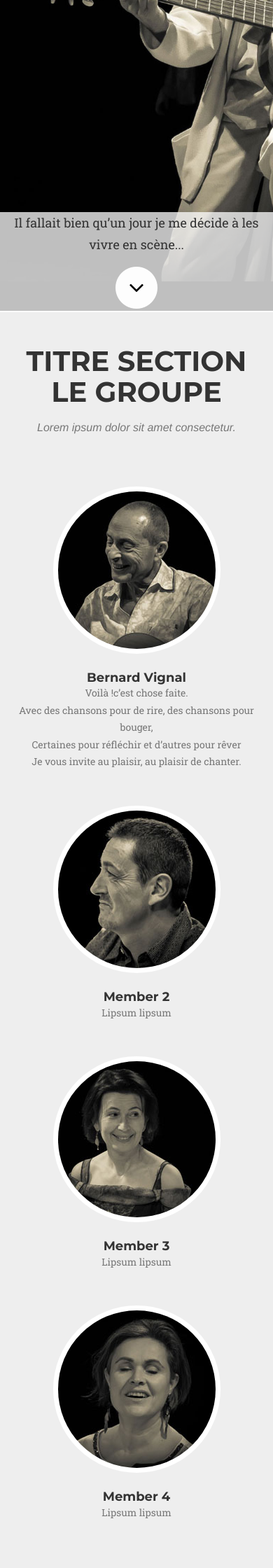
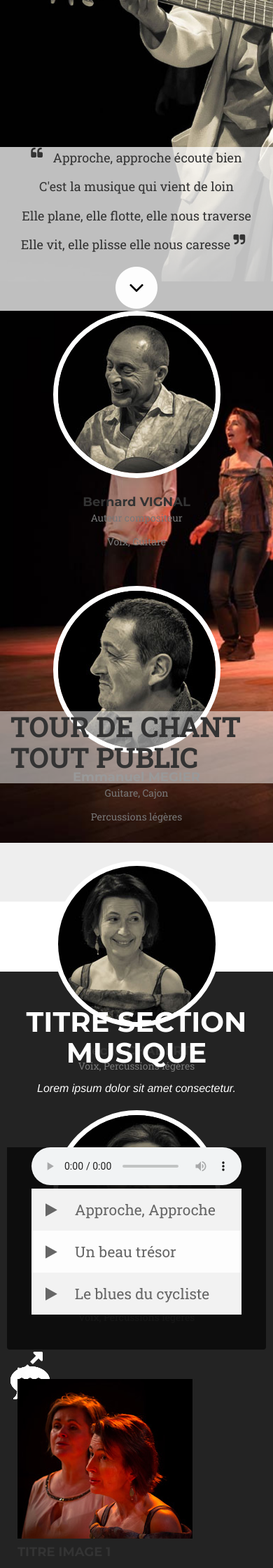
Before and after one commit to Puzzlout/VignalEnChanson, a PHP site: page /index.html in a window 390 px wide. Shown: the part 400-2640 px from the top of the page at 70% size. Run offline with PHP 8.4, Linux system fonts and the light colour scheme; some libraries are stand-ins or nearby versions; some web fonts are replaced.

Commit message:
#24 (team section: tablet and deskop design)

```diff
--- a/css/agency.css
+++ b/css/agency.css
@@ -401,6 +401,86 @@ section h3.section-subheading {
   text-transform: none;
 }
 
+#team {
+  padding:0;
+  height:100vh;
+}
+#team .hero {
+  background-image: url("../img/team-bg.jpg");
+  top: 0;
+}
+@media (min-width: 992px) {
+  #team .hero {
+    background-image: url("../img/team-bg.jpg");
+  }
+}
+@media (max-width: 992px) {
+  #team .hero {
+    background-image: url("../img/team-bg-992w.jpg");
+  }
+}
+@media (max-width: 768px) {
+  #team .hero {
+    background-image: url("../img/team-bg-768w.jpg");
+  }
+}
+
+#team .team-catchphrase {
+  position: absolute;
+  bottom: 100px;
+  bottom: 10vh;
+}
+#team .team-catchphrase h2 {
+  font-family: "Roboto Slab", "Helvetica Neue", Helvetica, Arial, sans-serif;
+}
+#team .overlay-white {
+  background: rgba(255,255,255,0.5);
+  font-size: 50px;
+}
+.team-member-bubble {
+
+}
+.team-member-bubble .fa {
+  color: #fff;
+  font-size: 4em;
+}
+.team-member-outerLeft {
+  position: absolute;
+}
+.team-member-innerLeft {
+  position: absolute;
+}
+.team-member-innerRight {
+  position: absolute;
+}
+.team-member-outerRight {
+  position: absolute;
+}
+
+.team-member {
+  text-align: center;
+  margin-bottom: 50px;
+}
+.team-member img {
+  margin: 0 auto;
+  border: 7px solid white;
+}
+.team-member h4 {
+  margin-top: 25px;
+  margin-bottom: 0;
+  text-transform: none;
+}
+.team-member p {
+  margin-top: 0;
+}
+
+@media (min-width: 768px) {
+
+  .team-member {
+    display: none;
+  }
+}
+
 #music .container {
   padding: 50px 10px;
 }
@@ -550,22 +630,6 @@ span.fa {
   }
 }
 
-.team-member {
-  text-align: center;
-  margin-bottom: 50px;
-}
-.team-member img {
-  margin: 0 auto;
-  border: 7px solid white;
-}
-.team-member h4 {
-  margin-top: 25px;
-  margin-bottom: 0;
-  text-transform: none;
-}
-.team-member p {
-  margin-top: 0;
-}
 aside.clients img {
   margin: 50px auto;
 }
--- a/index.html
+++ b/index.html
@@ -49,7 +49,7 @@
                     data-target="#bs-example-navbar-collapse-1">
                 <span class="sr-only">Toggle navigation</span> Menu <i class="fa fa-bars"></i>
             </button>
-            <a class="navbar-brand page-scroll" href="#page-top">Vignal en chanson</a>
+            <!--<a class="navbar-brand page-scroll" href="#page-top">Vignal en chanson</a>-->
         </div>
 
         <!-- Collect the nav links, forms, and other content for toggling -->
@@ -62,16 +62,16 @@
                     <a class="page-scroll" href="#header">Accueil</a>
                 </li>
                 <li>
-                    <a class="page-scroll" href="#team">A propos</a>
+                    <a class="page-scroll" href="#team">Scène</a>
                 </li>
                 <li>
-                    <a class="page-scroll" href="#music">Musique</a>
+                    <a class="page-scroll" href="#music">Extraits</a>
                 </li>
                 <li>
-                    <a class="page-scroll" href="#gallery">Photos</a>
+                    <a class="page-scroll" href="#gallery">Scolaire</a>
                 </li>
                 <li>
-                    <a class="page-scroll" href="#contact">Contact</a>
+                    <a class="page-scroll" href="#contact">Contacts</a>
                 </li>
             </ul>
         </div>
@@ -87,15 +87,26 @@
             <div class="row">
                 <div class="col-sm-8">
                     <div class="intro-text">
-                        <div class="intro-lead-in">Bienvenue sur</div>
-                        <div class="intro-heading">Vignal en chanson</div>
+                        <div class="intro-lead-in">Bernard Vignal</div>
+                        <!--<div class="intro-heading">Vignal en chanson</div>-->
                     </div>
                 </div>
                 <div class="col-sm-4"></div>
             </div>
+            <!--            <div class="row">-->
+            <!--                <div class="col-sm-12">-->
             <div class="intro-next">
                 <div class="intro-song">
-                    <p>Il fallait bien qu’un jour je me décide à les vivre en scène...</p>
+                    <p>
+                        <span class="fa fa-quote-left"></span>
+                        Approche, approche écoute bien
+                    </p>
+                    <p>C'est la musique qui vient de loin</p>
+                    <p>Elle plane, elle flotte, elle nous traverse</p>
+                    <p>
+                        Elle vit, elle plisse elle nous caresse
+                        <span class="fa fa-quote-right"></span>
+                    </p>
                 </div>
                 <a href="#team" class="page-scroll">
                         <span class="fa-stack">
@@ -104,49 +115,31 @@
                     </span>
                 </a>
             </div>
+            <!--                </div>-->
+            <!--            </div>-->
         </div>
     </div>
 </header>
 
 <!-- Team Section -->
-<section id="team" class="bg-light-gray curtain-slice">
-    <div class="curtain">
-        <span class="curtain-slice"></span>
-        <span class="curtain-slice"></span>
-        <span class="curtain-slice"></span>
-        <span class="curtain-slice"></span>
-        <span class="curtain-slice"></span>
-    </div>
+<section id="team" class="bg-light-gray">
+    <div class="hero">
         <div class="container">
-        <div class="row">
-            <div class="col-lg-12 text-center">
-                <h2 class="section-heading">Titre section le groupe</h2>
-                <h3 class="section-subheading text-muted">Lorem ipsum dolor sit amet consectetur.</h3>
-            </div>
-        </div>
             <div class="row">
                 <div class="col-sm-6">
                     <div class="team-member">
                         <img src="img/team/p1-final.jpg" class="img-responsive img-circle" alt="Bernard Vignal">
-                    <h4>Bernard Vignal</h4>
-                    <p class="text-muted">Voilà !c’est chose faite.<br/> Avec des chansons pour de rire, des chansons
-                        pour bouger,<br/> Certaines pour réfléchir et d’autres pour rêver<br/> Je vous invite au
-                        plaisir, au plaisir de chanter.</p>
-                    <!--<ul class="list-inline social-buttons">
-                    <li><a href="#"><i class="fa fa-twitter"></i></a>
-                    </li>
-                    <li><a href="#"><i class="fa fa-facebook"></i></a>
-                    </li>
-                    <li><a href="#"><i class="fa fa-linkedin"></i></a>
-                    </li>
-                </ul>-->
+                        <h4>Bernard <span class="text-uppercase">Vignal</span></h4>
+                        <p class="text-muted">Auteur compositeur</p>
+                        <p class="text-muted">Voix, Guitare</p>
                     </div>
                 </div>
                 <div class="col-sm-6">
                     <div class="team-member">
                         <img src="img/team/p2-final.jpg" class="img-responsive img-circle" alt="Member 2">
-                    <h4>Member 2</h4>
-                    <p class="text-muted">Lipsum lipsum</p>
+                        <h4>Emmanuel <span class="text-uppercase">Megier</span></h4>
+                        <p class="text-muted">Guitare, Cajon</p>
+                        <p class="text-muted">Percussions légères</p>
                     </div>
                 </div>
             </div>
@@ -154,15 +147,34 @@
                 <div class="col-sm-6">
                     <div class="team-member">
                         <img src="img/team/p3-final.jpg" class="img-responsive img-circle" alt="Member 3">
-                    <h4>Member 3</h4>
-                    <p class="text-muted">Lipsum lipsum</p>
+                        <h4>Cécile <span class="text-uppercase">Chabert</span></h4>
+                        <p class="text-muted">Voix, Percussions légères</p>
                     </div>
                 </div>
                 <div class="col-sm-6">
                     <div class="team-member">
                         <img src="img/team/p4-final.jpg" class="img-responsive img-circle" alt="Member 4">
-                    <h4>Member 4</h4>
-                    <p class="text-muted">Lipsum lipsum</p>
+                        <h4>Muriel <span class="text-uppercase">Roger</span></h4>
+                        <p class="text-muted">Voix, Percussions légères</p>
+                    </div>
+                </div>
+            </div>
+            <div class="team-member-bubble team-member-outerLeft">
+                <i class="fa fa-commenting"></i>
+            </div>
+            <div class="team-member-bubble team-member-innerLeft">
+                <i class="fa fa-commenting"></i>
+            </div>
+            <div class="team-member-bubble team-member-innerRight">
+                <i class="fa fa-commenting"></i>
+            </div>
+            <div class="team-member-bubble team-member-outerRight">
+                <i class="fa fa-commenting"></i>
+            </div>
+            <div class="row overlay-white team-catchphrase">
+                <div class="col-lg-12 text-left">
+                    <h2 class="section-heading">Tour de chant tout public</h2>
+                    <!--<h3 class="section-subheading text-muted">Lorem ipsum dolor sit amet consectetur.</h3>-->
                 </div>
             </div>
         </div>
@@ -178,6 +190,9 @@
                 <h3 class="section-subheading text-muted">Lorem ipsum dolor sit amet consectetur.</h3>
             </div>
         </div>
+        <div class="row">
+            <div class="col-md-6">
+                <div class="container-fluid">
                     <div class="row music-content">
                         <div class="player col-md-8 col-md-offset-2">
                             <div class="audio-wrapper">
@@ -185,7 +200,8 @@
                                     <source type="audio/mp3"
                                             src="https://1268182399.rsc.cdn77.org/media/audio/01-approche_approche.mp3"/>
                                     <div class="audio-no-html5">
-                            <p>Désolé, votre navigateur ne permet pas de jouer notre musique. Veuillez télécharger l'un
+                                        <p>Désolé, votre navigateur ne permet pas de jouer notre musique. Veuillez
+                                            télécharger l'un
                                             des navigateurs ci-dessous :</p>
                                         <ul>
                                             <li><a href="https://www.google.fr/chrome">Google Chrome</a></li>
@@ -225,7 +241,41 @@
                         </div>
                     </div>
                 </div>
+            </div>
+            <div class="col-md-6 hide-from-768w">
+                <div class="col-md-4 col-sm-6 gallery-item">
+                    <a href="#galleryModal1" class="gallery-link" data-toggle="modal">
+                        <div class="gallery-hover">
+                            <div class="gallery-hover-content">
+                                <i class="fa fa-expand fa-3x"></i>
+                            </div>
+                        </div>
+                        <img src="img/gallery/1-preview.jpg" class="img-responsive" alt="Photo Galerie 1">
+                    </a>
+                    <div class="gallery-caption">
+                        <h4>Titre Image 1</h4>
+                        <p class="text-muted">Lorem ipsum dolor sit amet consectetur.</p>
+                    </div>
+                </div>
+                <div class="col-md-4 col-sm-6 gallery-item">
+                    <a href="#galleryModal4" class="gallery-link" data-toggle="modal">
+                        <div class="gallery-hover">
+                            <div class="gallery-hover-content">
+                                <i class="fa fa-expand fa-3x"></i>
+                            </div>
+                        </div>
+                        <img src="img/gallery/4-preview.jpg" class="img-responsive" alt="Photo Galerie 4">
+                    </a>
+                    <div class="gallery-caption">
+                        <h4>Titre Image 4</h4>
+                        <p class="text-muted">Lorem ipsum dolor sit amet consectetur.</p>
+                    </div>
+                </div>
+            </div>
+        </div>
+    </div>
 </section>
+
 <!-- Portfolio Grid Section -->
 <section id="gallery" class="bg-light-gray">
     <div class="container">
--- a/php/modules/4.team.php
+++ b/php/modules/4.team.php
@@ -1,5 +1,6 @@
 <!-- Team Section -->
 <section id="team" class="bg-light-gray">
+    <div class="hero">
     <div class="container">
         <div class="row">
             <div class="col-lg-12 text-center">
@@ -50,4 +51,5 @@
             </div>
         </div>
     </div>
+    </div>
 </section>
```
Also changed, not shown: img/team-bg-768w.jpg (added), img/team-bg-992w.jpg (added), img/team-bg.jpg (added). Lines whose indentation alone changed are shown as unchanged.
